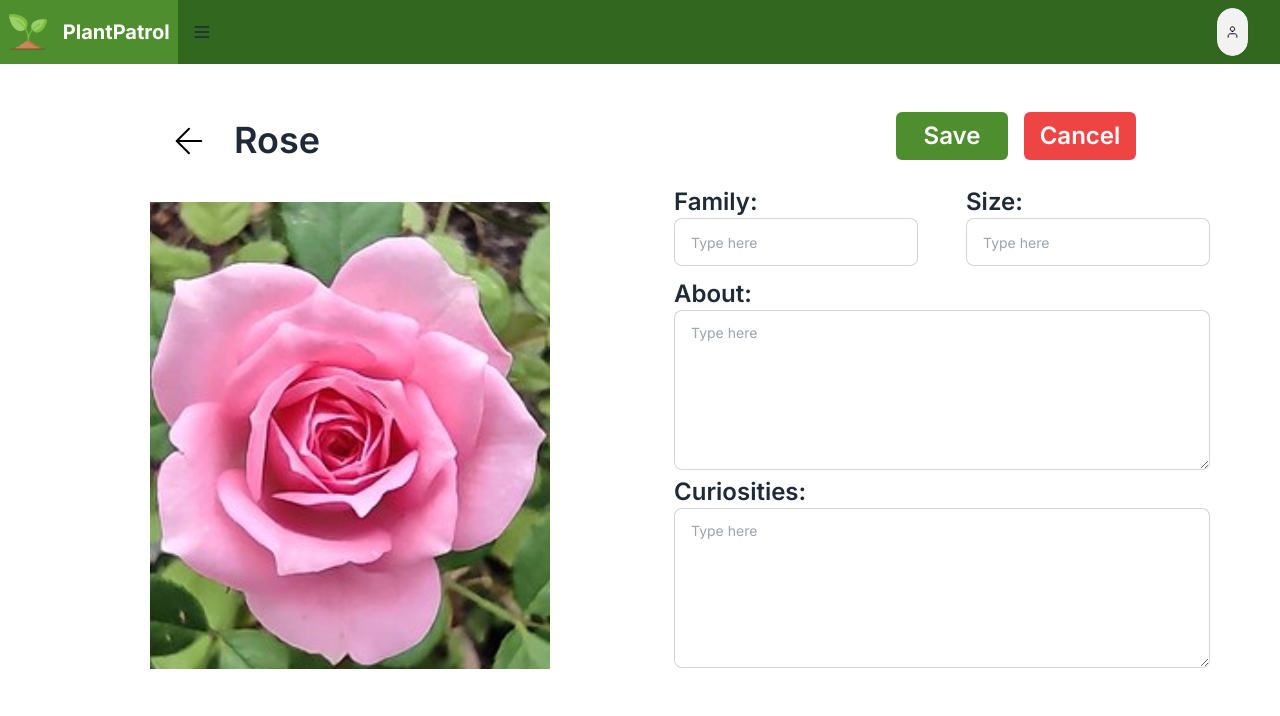
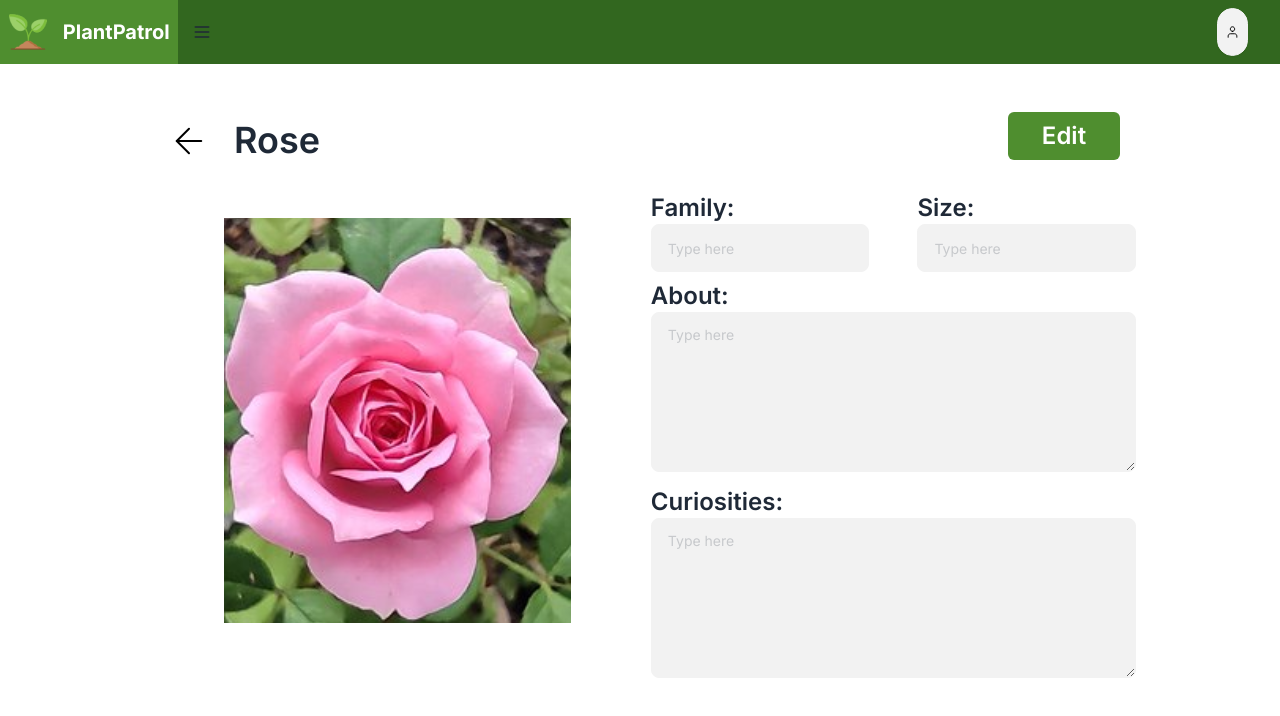
Before and after one commit to davidffa/PlantPatrol, a Next.js app in the folder web/: page /employee/inventory/details in a window 1280 px wide. Shown: the top 716 px of the page. Built offline with nearby package versions, Linux system fonts and the light colour scheme.

Commit message:
Update the buttons on Inventory Details

```diff
--- a/web/src/app/employee/inventory/details/page.tsx
+++ b/web/src/app/employee/inventory/details/page.tsx
@@ -1,14 +1,34 @@
+"use client"
+
 import { Navbar } from "@/components/Navbar";
 import Link from "next/link";
 import Image from "next/image";
+import Swal from "sweetalert2";
+import { FormEvent, useState } from "react";
 
 export default function Details() {
+  const [notesEnabled, setNotesEnabled] = useState(false);
+
+  function handleEditDetails() {
+    setNotesEnabled(!notesEnabled)
+  }
+
+  function handleSaveDetails(event: FormEvent<HTMLFormElement>) {
+    event.preventDefault();
+    Swal.fire({
+      icon: "success",
+      title: "Success",
+      text: "Saved with success!"
+    });
+
+  }
   return (
     <>
       <Navbar />
-      <div className="p-12">
+      <div className="mt-12 px-12">
         <div className="justify-between flex px-24 mb-4">
-          <div className="flex ">
+          <div className="flex-col ">
+            <div className="flex">
               <Link href="/employee/inventory">
                 <button className="py-2 px-6 gap-2">
                   <Image src="/arrow-left.svg" height={42} width={42} alt="Back" />
@@ -18,18 +38,7 @@ export default function Details() {
                 Rose
               </h1>
             </div>
-          <div className="">
-            <button className="bg-green hover:bg-dark-green hover:duration-200 rounded-md py-2 w-28 justify-center items-center gap-2 mr-4" >
-              <p className="text-2xl font-semibold text-white">Save</p>
-            </button>
-            <button className="bg-red-500 hover:bg-red-700 hover:duration-200 rounded-md py-2 w-28 justify-center items-center gap-2 " >
-              <p className="text-2xl font-semibold text-white">Cancel</p>
-            </button>
-          </div>
-        </div>
-        <form>
-          <div className="flex justify-around">
-            <div className="px-20 mt-4">
+            <div className="px-20 mt-12">
               <Image
                 src="/roseimg.svg"
                 alt="Rose"
@@ -37,39 +46,59 @@ export default function Details() {
                 width={400}
               />
             </div>
+          </div>
+          <div className="justify-around" >
+            {
+              !notesEnabled ?
+                (
+                  <div className="flex justify-end mb-6">
+                    <button type="button" onClick={handleEditDetails} className="bg-green hover:bg-dark-green hover:duration-200 rounded-md py-2 w-28 justify-center items-center gap-2 mr-4">
+                      <p className="text-2xl font-semibold text-white">Edit</p>
+                    </button>
+                  </div>
+                ) : (
+                  <form onSubmit={handleSaveDetails}>
+                    <div className="flex justify-end mb-6">
+                      <button type="submit" className="bg-green hover:bg-dark-green hover:duration-200 rounded-md py-2 w-28 justify-center items-center gap-2 mr-4">
+                        <p className="text-2xl font-semibold text-white">Save</p>
+                      </button>
+                      <button onClick={handleEditDetails} type="reset" className="bg-red-500 hover:bg-red-700 hover:duration-200 rounded-md py-2 w-28 justify-center items-center gap-2 " >
+                        <p className="text-2xl font-semibold text-white">Cancel</p>
+                      </button>
+                    </div>
+                  </form>
+                )
+            }
+            <div className="flex justify-between gap-12">
               <div>
-              <div className="flex justify-between gap-12">
-                <div className="mb-3" >
-                  <h2 className="text-2xl font-semibold ">
+                <h2 className="text-2xl font-semibold mt-2">
                   Family:
                 </h2>
-                  <input required type="text" placeholder="Type here" className="input input-md input-bordered w-full" />
+                <input disabled={!notesEnabled} type="text" placeholder="Type here" className="input input-md input-bordered w-full" />
               </div>
-                <div className="mb-3 " >
-                  <h2 className="text-2xl font-semibold ">
+              <div>
+                <h2 className="text-2xl font-semibold mt-2">
                   Size:
                 </h2>
-                  <input required type="text" placeholder="Type here" className="input input-md input-bordered w-full" />
+                <input disabled={!notesEnabled} type="text" placeholder="Type here" className="input input-md input-bordered w-full" />
               </div>
             </div>
             <div>
-                <h2 className="text-2xl font-semibold ">
+              <h2 className="text-2xl font-semibold mt-2">
                 About:
               </h2>
-                <textarea required className="textarea textarea-bordered textarea-xl min-w-full h-40" placeholder="Type here" />
-
+              <textarea disabled={!notesEnabled} className="textarea textarea-bordered textarea-xl min-w-full h-40" placeholder="Type here" />
             </div>
             <div>
-                <h2 className="text-2xl font-semibold">
+              <h2 className="text-2xl font-semibold mt-2">
                 Curiosities:
               </h2>
-                <textarea required className="textarea textarea-bordered textarea-xl min-w-full h-40" placeholder="Type here" />
-
+              <textarea disabled={!notesEnabled} className="textarea textarea-bordered textarea-xl min-w-full h-40" placeholder="Type here" />
             </div>
           </div>
-          </div>
-        </form>
-      </div>
+        </div >
+      </div >
+
     </>
   )
 }
```
Lines whose indentation alone changed are shown as unchanged.
